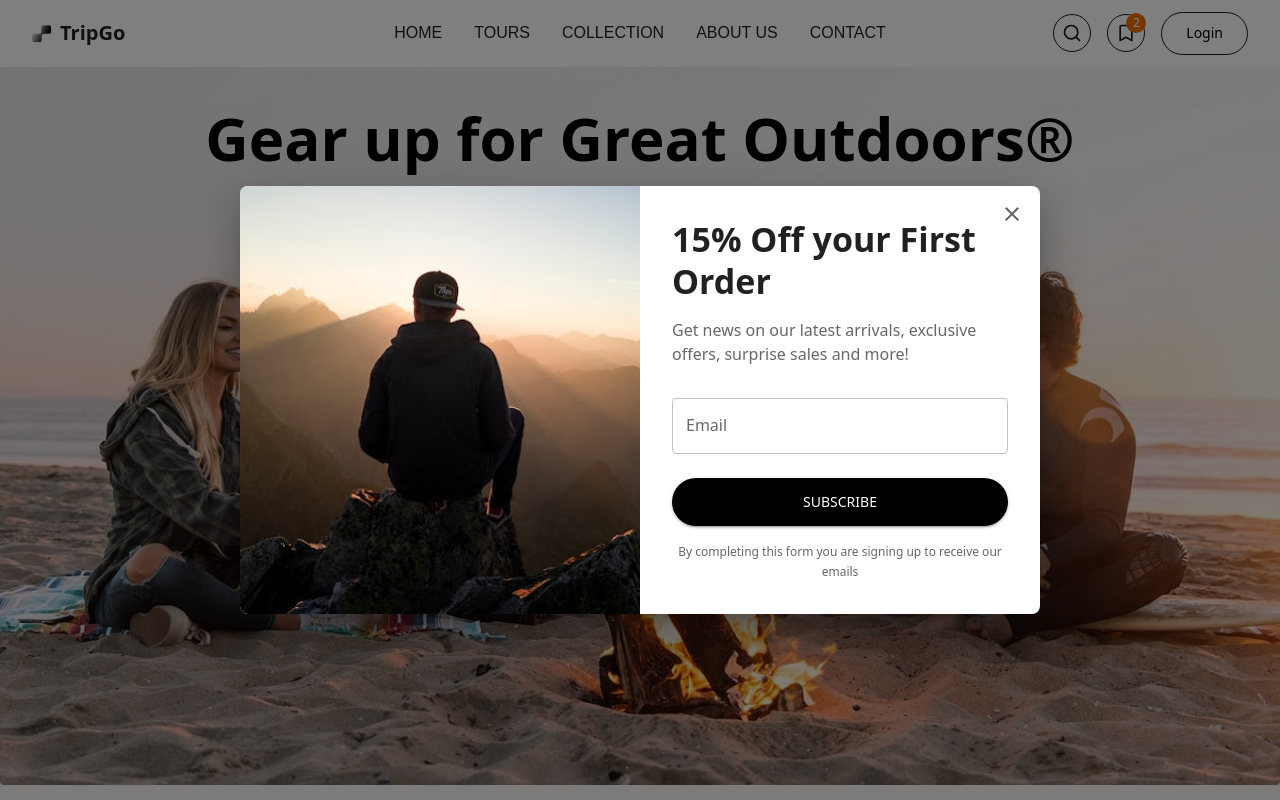
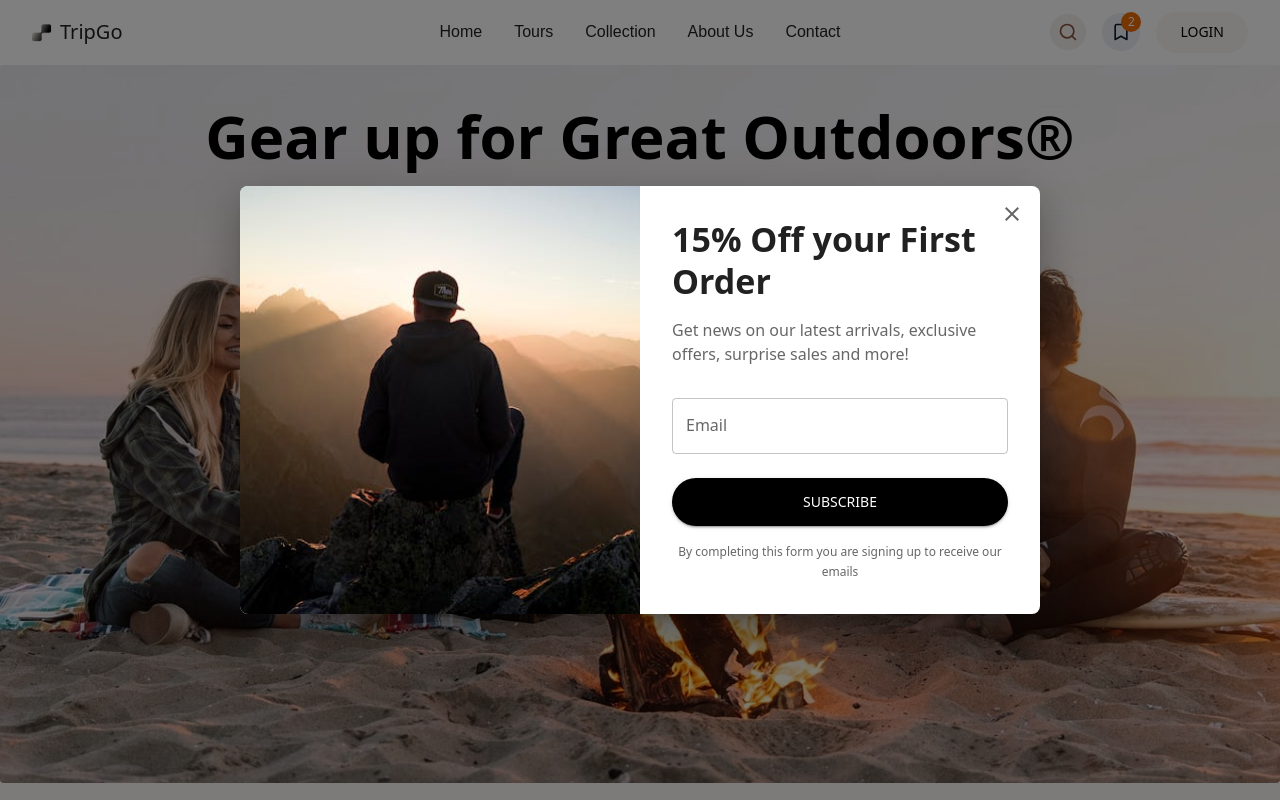
Before and after one commit to vaibdix/tripgo, a React (Vite) app: page / in a window 1280 px wide. Shown: the top 800 px of the page. Built offline with nearby package versions, Linux system fonts and the light colour scheme; a web font is replaced by a local one.

Commit message:
chore: cleanup,bg color changes

```diff
--- a/src/components/layout/Header/Header.jsx
+++ b/src/components/layout/Header/Header.jsx
@@ -20,7 +20,7 @@ function Header() {
           <Typography
             variant="h6"
             component="div"
-            sx={{ fontWeight: 'bold', display: 'flex', alignItems: 'center', gap: 1 }}
+            sx={{ fontWeight: 'semibold', display: 'flex', alignItems: 'center', gap: 1 }}
           >
             <img src={logo} alt="logo" style={{ width: '20px', height: '20px' }} />
             TripGo
@@ -45,121 +45,34 @@ function Header() {
               gap: 4,
             }}
           >
-            <Link
-              to="/"
-              component={Button}
-              color="inherit"
-              sx={{
-                fontWeight: 500,
-                borderBottom: '2px solid transparent',
-                borderRadius: 0,
-                paddingBottom: '4px',
-                '&:hover': {
-                  borderBottom: '2px solid black',
-                },
-              }}
-            >
-              HOME
-            </Link>
-
-            <Link
-              to="/tours"
-              component={Button}
-              color="inherit"
-              sx={{
-                fontWeight: 500,
-                display: 'flex',
-                alignItems: 'center',
-                gap: 1,
-                borderBottom: '2px solid transparent',
-                borderRadius: 0,
-                paddingBottom: '4px',
-                '&:hover': {
-                  borderBottom: '2px solid black',
-                },
-              }}
-            >
-              TOURS{' '}
-            </Link>
-
-            {/* Apply similar styles to Prices and About Us links */}
-            <Link
-              to="/prices"
-              component={Button}
-              color="inherit"
-              sx={{
-                fontWeight: 500,
-                display: 'flex',
-                alignItems: 'center',
-                gap: 1,
-                borderBottom: '2px solid transparent',
-                borderRadius: 0,
-                paddingBottom: '4px',
-                '&:hover': {
-                  borderBottom: '2px solid black',
-                },
-              }}
-            >
-              COLLECTION{' '}
-            </Link>
-
-            <Link
-              to="/about"
-              component={Button}
-              color="inherit"
-              sx={{
-                fontWeight: 500,
-                borderBottom: '2px solid transparent',
-                borderRadius: 0,
-                paddingBottom: '4px',
-                '&:hover': {
-                  borderBottom: '2px solid black',
-                },
-              }}
-            >
-              ABOUT US
-            </Link>
-            <Link
-              to="/contact"
-              component={Button}
-              color="inherit"
-              sx={{
-                fontWeight: 500,
-                borderBottom: '2px solid transparent',
-                borderRadius: 0,
-                paddingBottom: '4px',
-                '&:hover': {
-                  borderBottom: '2px solid black',
-                },
-              }}
-            >
-              CONTACT
-            </Link>
+            <Link to="/">Home</Link>
+            <Link to="/tours">Tours</Link>
+            <Link to="/prices">Collection</Link>
+            <Link to="/about">About Us</Link>
+            <Link to="/contact">Contact</Link>
           </Box>
         </Box>
 
         {/* Actions Section */}
         <Box sx={{ display: 'flex', gap: 2, alignItems: 'center', ml: 'auto' }}>
-          <IconButton sx={{ border: '1px solid #1a1a1a' }}>
-            <Search size={20} color="#1a1a1a" />
+          <IconButton sx={{ backgroundColor: '#F5F1EE' }}>
+            <Search size={20} color="#875541" style={{}} />
           </IconButton>
-          <IconButton sx={{ border: '1px solid #1a1a1a' }}>
-            <Badge badgeContent={2} color="warning">
-              <Bookmark size={20} color="#1a1a1a" />
+          <IconButton sx={{ backgroundColor: '#EEEFF8' }}>
+            <Badge badgeContent={2} color="warning" sx={{ border: '1px solid #F5F1EE' }}>
+              <Bookmark size={20} color="#101F37" />
             </Badge>
           </IconButton>
           <Button
-            variant="outlined"
             component={Link}
             to="/login"
             sx={{
-              display: { xs: 'none', sm: 'inline-flex' },
               borderRadius: 28,
               px: 3,
               py: 1,
-              border: '1px solid #1a1a1a',
               color: 'black',
-              textTransform: 'none',
+              backgroundColor: '#f9f7f4',
+              fontWeight: 'semibold',
             }}
           >
             Login
```
